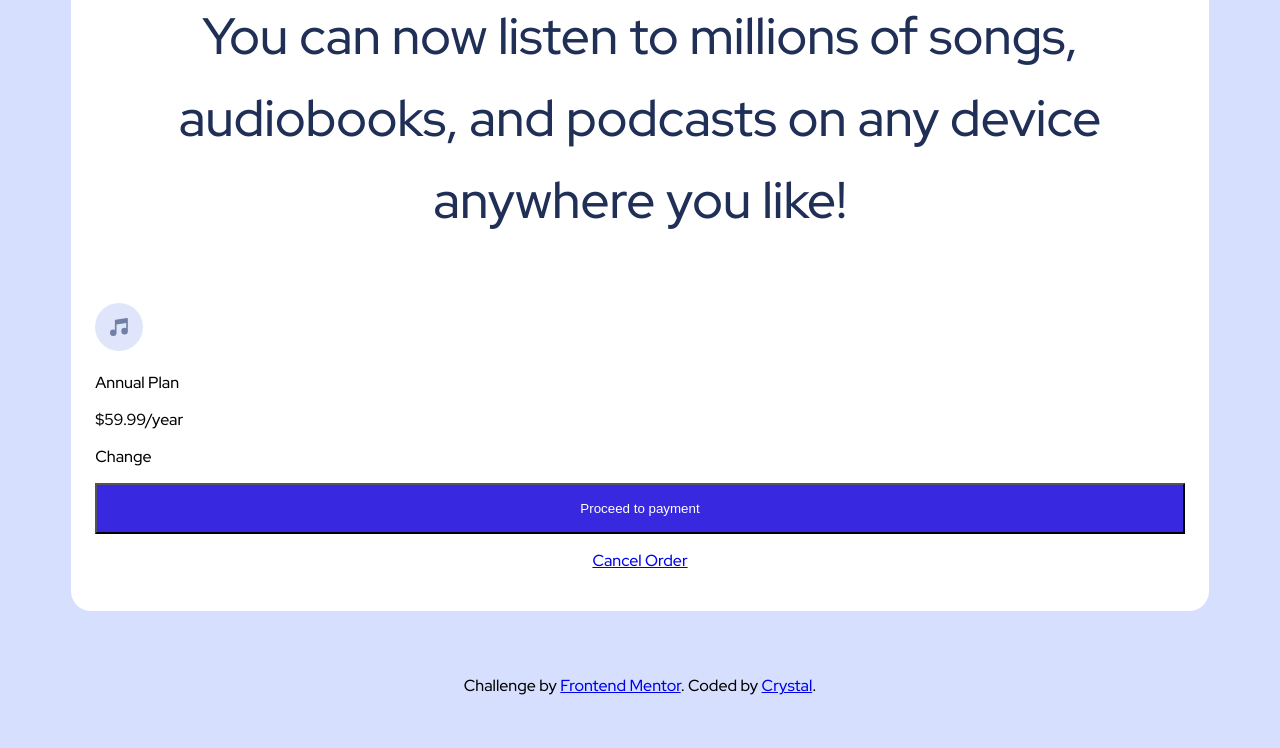
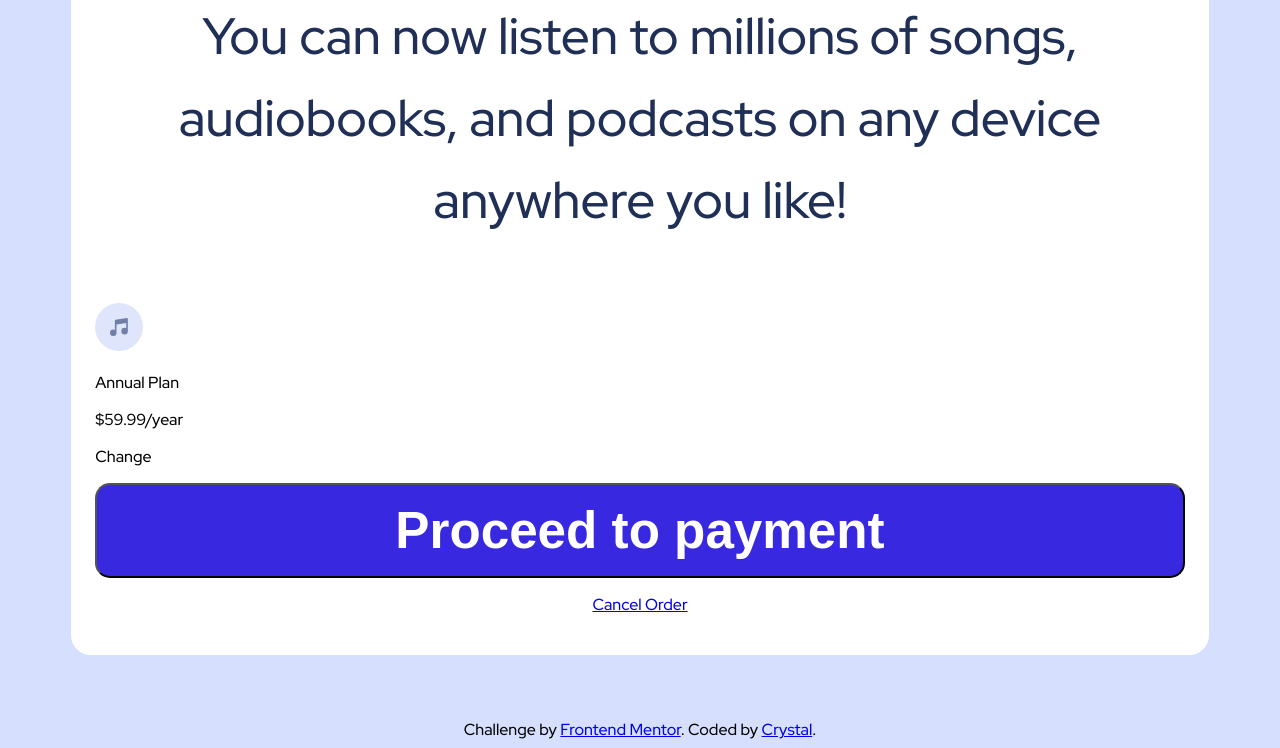
Before and after one commit to crwainstock/fe-mentor-order-summary, a plain HTML site: page index.html in a window 1280 px wide. Shown: the part 777-1525 px from the top of the page. Before the commit the page ends 1481 px from the top, so only its background shows below. Drawn offline with Linux system fonts and the light colour scheme.

Commit message:
adjust button border-radius and text sizing

```diff
--- a/styles.css
+++ b/styles.css
@@ -60,6 +60,9 @@ body {
   padding-right: 2rem;
   background-color: hsl(245, 75%, 52%);
   color: #ffff;
+  font-size: 4vw;
+  font-weight: 700;
+  border-radius: 15px;
 }
 footer {
   margin-top: 3rem;
```
